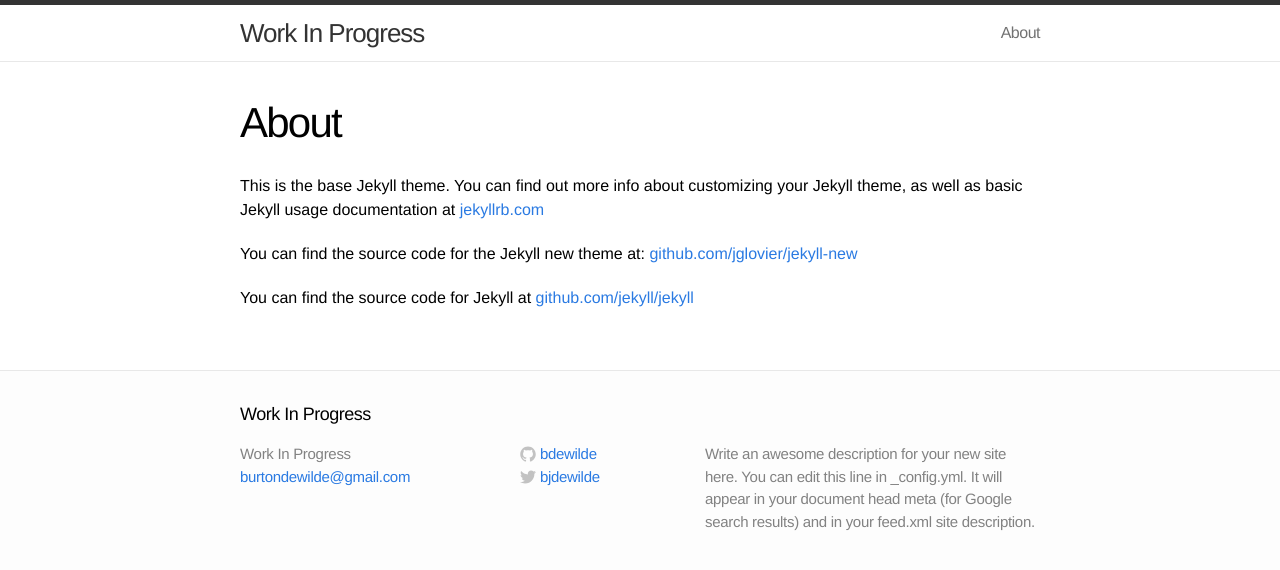
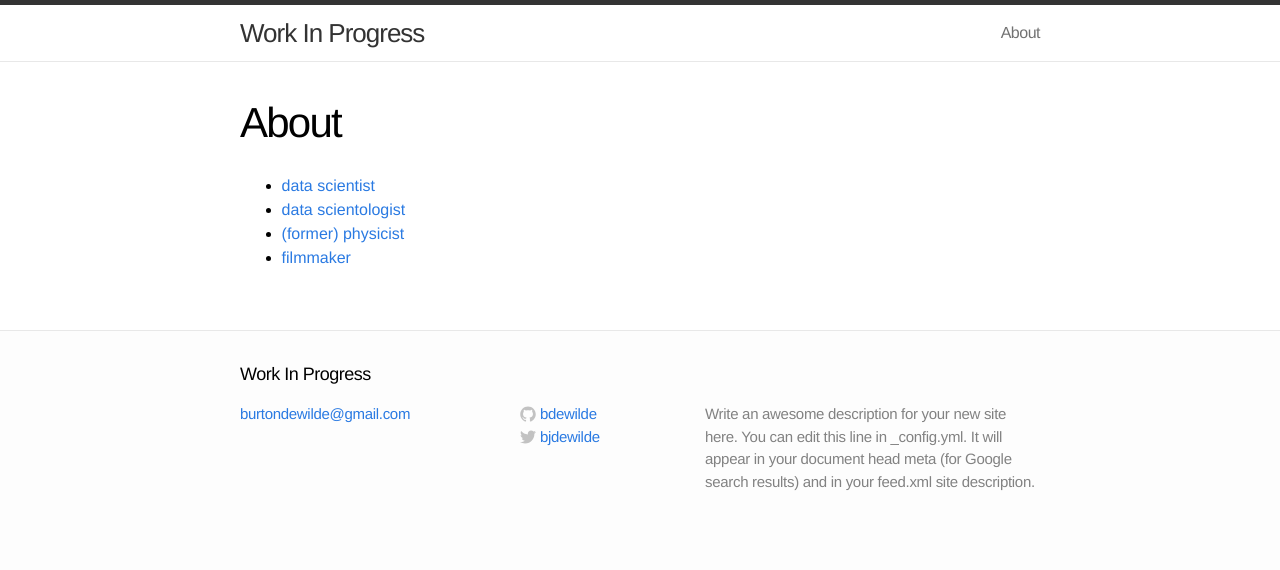
Before and after one commit to bdewilde/bdewilde.github.io, a Jekyll site: the page built from about.md, in a window 1280 px wide. Shown: the top 570 px of the page. Built offline with Jekyll 4.4.1, drawn with Linux system fonts in a browser that asks for light colours.

Commit message:
trying to customize about page

```diff
--- a/_includes/footer.html
+++ b/_includes/footer.html
@@ -6,7 +6,7 @@
 
     <div class="footer-col-1 column">
       <ul>
-        <li>{{ site.title }}</li>
+        <!--<li>{{ site.title }}</li>-->
         <li><a href="mailto:{{ site.email }}">{{ site.email }}</a></li>
       </ul>
     </div>
--- a/about.md
+++ b/about.md
@@ -4,8 +4,7 @@ title: About
 permalink: /about/
 ---
 
-This is the base Jekyll theme. You can find out more info about customizing your Jekyll theme, as well as basic Jekyll usage documentation at [jekyllrb.com](http://jekyllrb.com/)
-
-You can find the source code for the Jekyll new theme at: [github.com/jglovier/jekyll-new](https://github.com/jglovier/jekyll-new)
-
-You can find the source code for Jekyll at [github.com/jekyll/jekyll](https://github.com/jekyll/jekyll)
+- [data scientist](http://harmony-institute.org/)
+- [data scientologist](http://csvsoundsystem.com/)
+- [(former) physicist](http://sbhep-nt.physics.sunysb.edu/HEP/AcceleratorGroup/atlas.html)
+- [filmmaker](http://www.decayfilm.com/)
```
